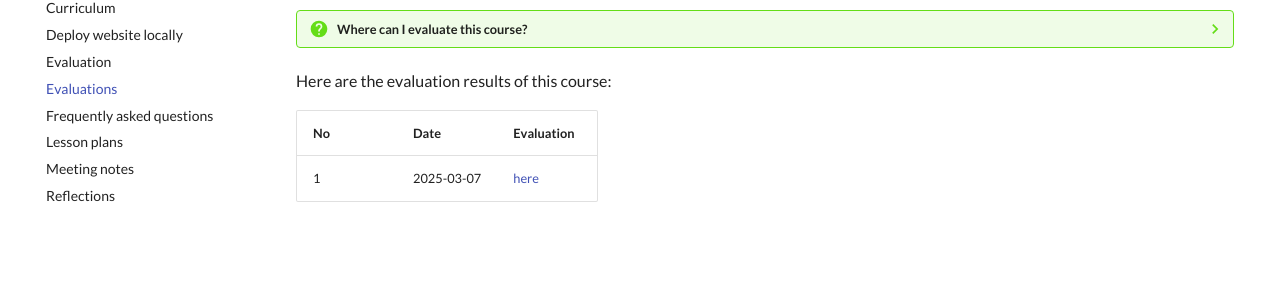
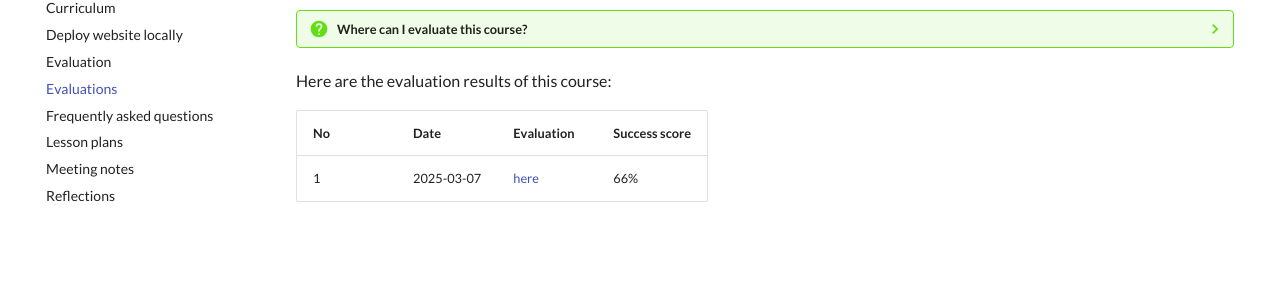
Before and after one commit to UPPMAX/naiss_file_transfer_course, an MkDocs documentation site: the page built from docs/evaluations/README.md, in a window 1280 px wide. Shown: the part 259-559 px from the top of the page. Built offline with MkDocs 1.6.1 and Material for MkDocs 9.7.7, drawn with Linux system fonts in a browser that asks for light colours; comment, search, counter and statistics services are not loaded.

Commit message:
Add success score

```diff
--- a/docs/evaluations/README.md
+++ b/docs/evaluations/README.md
@@ -12,6 +12,6 @@ tags:
 
 Here are the evaluation results of this course:
 
-No |Date      |Evaluation
----|----------|--------------------------
-1  |2025-03-07|[here](20250307/README.md)
+No |Date      |Evaluation                |Success score
+---|----------|--------------------------|-------------
+1  |2025-03-07|[here](20250307/README.md)|66%
```
